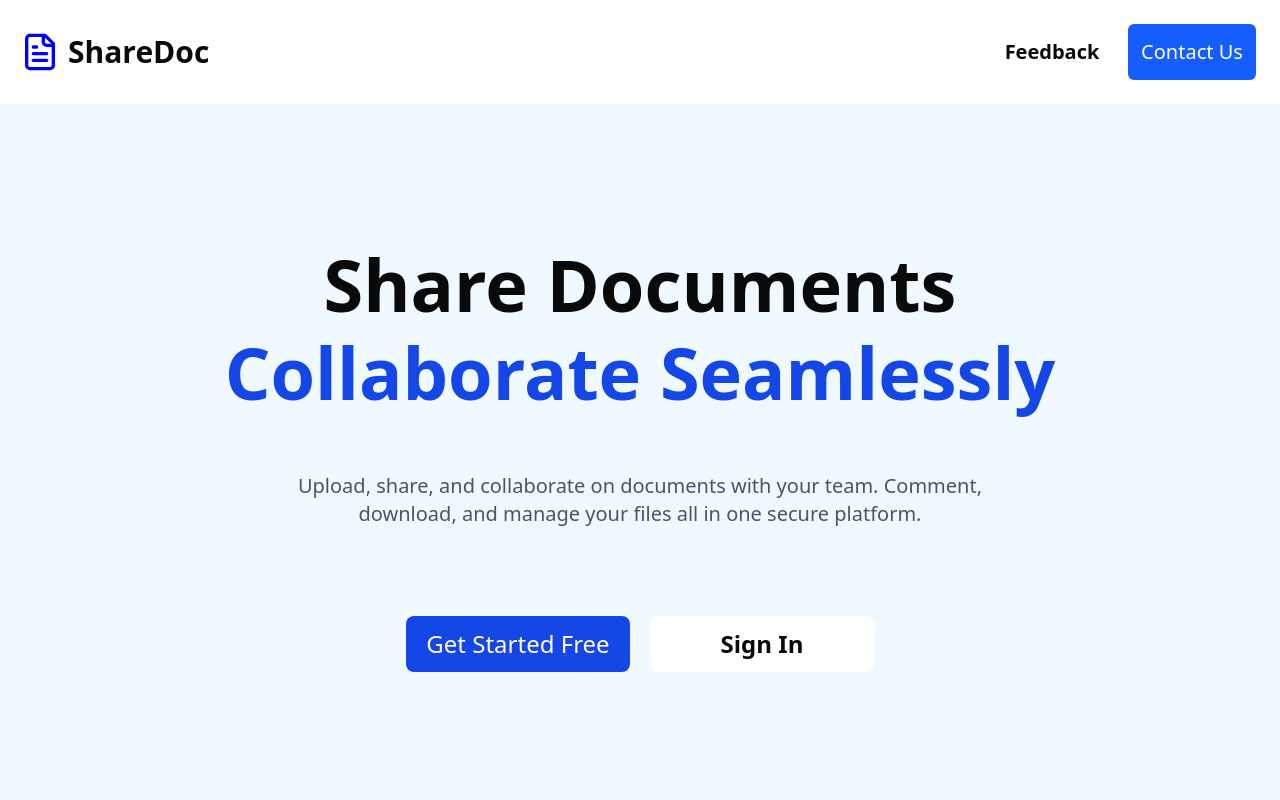
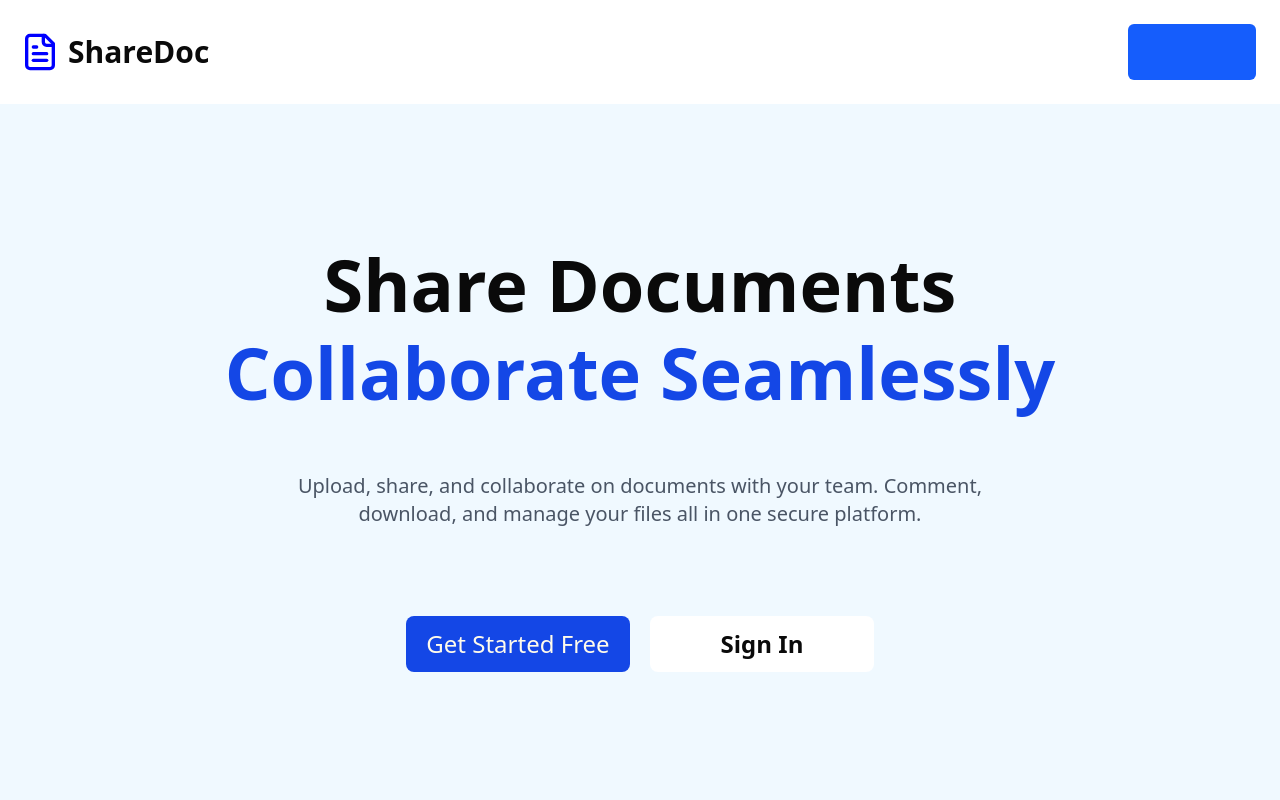
Before and after one commit to Pallab-Ghosh/File_Sharing_Applicationa, a Next.js app in the folder Frontend/my-app/: page / in a window 1280 px wide. Shown: the top 800 px of the page. Built offline with nearby package versions, Linux system fonts and the light colour scheme.

Commit message:
Send Desc prop as description

```diff
--- a/Frontend/my-app/app/components/FeedbackandContact.jsx
+++ b/Frontend/my-app/app/components/FeedbackandContact.jsx
@@ -6,10 +6,10 @@ const FeedbackandContact = () => {
 
       <div className="flex mt-5 sm:gap-3 p-1 justify-between sm:mr-5 ml-3 gap-1">
             <div className='bg-white flex text-shadow-black font-semibold w-28 sm:w-32 sm:text-xl sm:h-14 justify-center h-8 items-center text-xl rounded-md hover:bg-blue-100 '>
-               <DialogContents formprops={{type:"feedback",Content:"Feedback",title:'Give Your Valuable Feedback here'}}/>
+               <DialogContents formprops={{type:"feedback",BtnContent:"Feedback",title:'Give Your Valuable Feedback here', desc:"Share your Feedback.We will try to improve our Application."}}/>
                 </div>
             <div className='bg-blue-600  hover:bg-blue-800 text-white  sm:w-32 sm:h-14 sm:text-xl  flex text-shadow-black  w-28 justify-center h-8 items-center text-xl rounded-sm '>
-                <DialogContents formprops={{type:"contact" , Content:"Contact Us",title:"Contact Us"}}/>
+                <DialogContents formprops={{type:"contact" , BtnContent:"Contact Us",title:"Contact Us",desc:"Share Your Email and Mobile No.Our team will get back to you soon."}}/>
                </div>
 
       </div>
```
